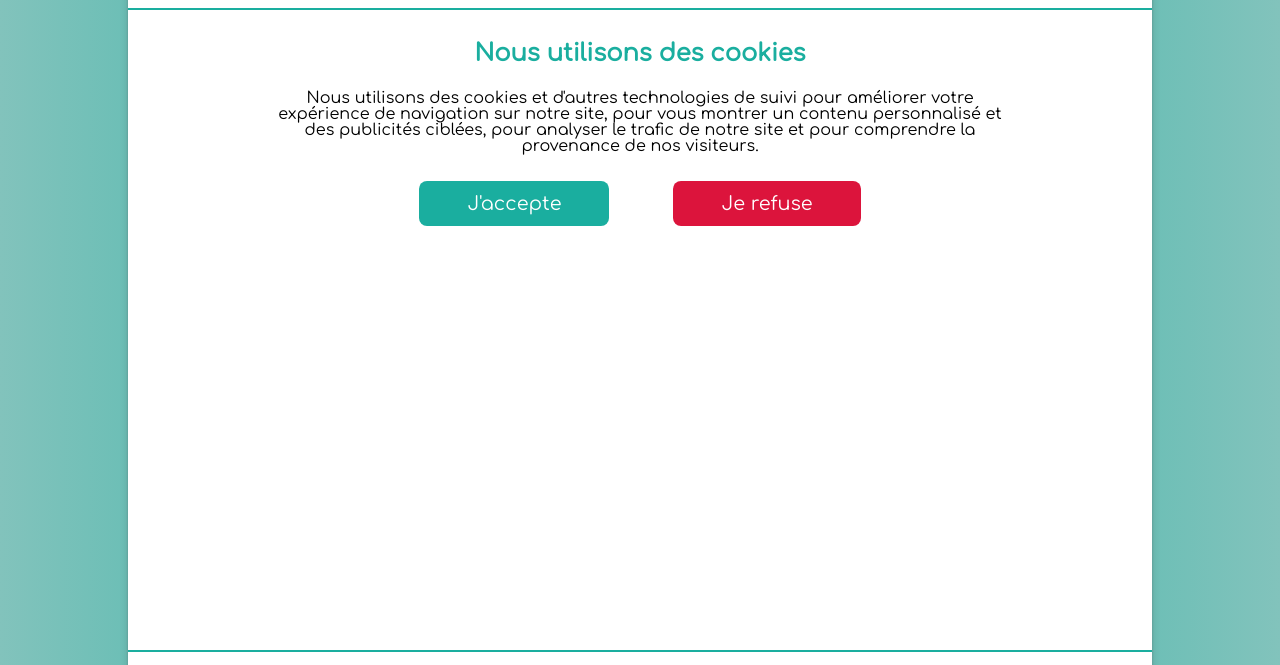
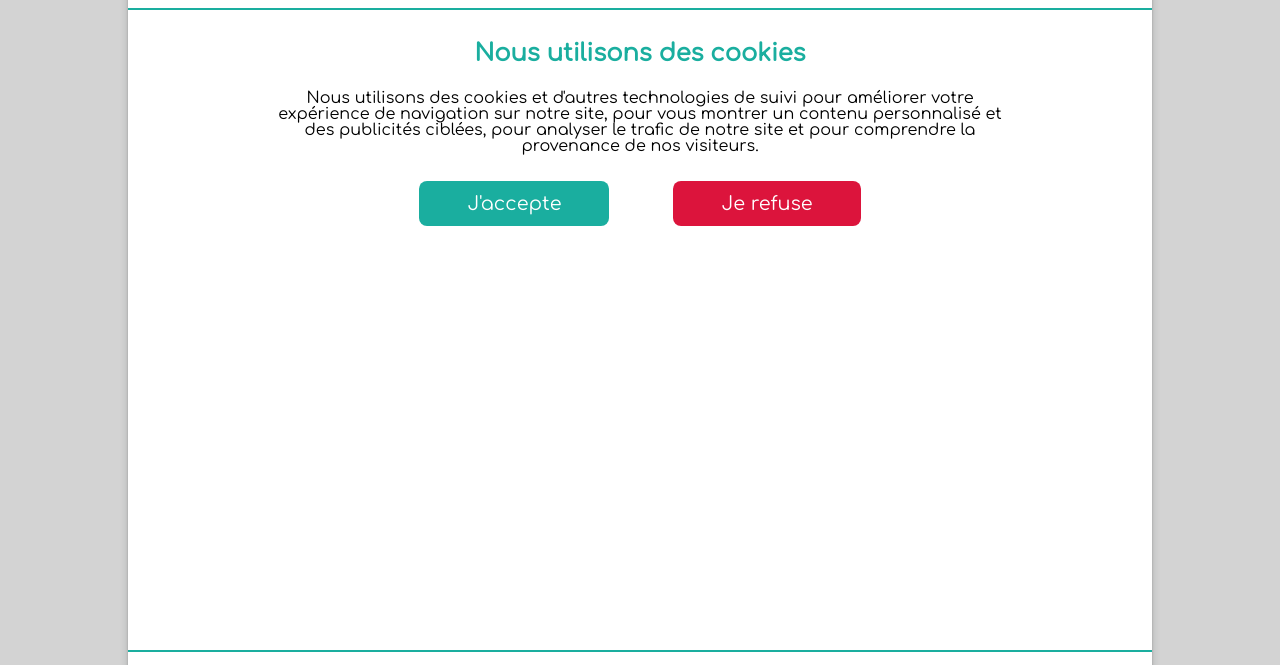
Before and after one commit to alerafart/MeetDevFront, a React app: page / in a window 1280 px wide. Shown: the part 70-735 px from the top of the page. Built offline with nearby package versions, Linux system fonts and the light colour scheme.

Commit message:
dynamisation background clear mode

```diff
--- a/src/components/MeetDev/meetdev.scss
+++ b/src/components/MeetDev/meetdev.scss
@@ -2,8 +2,9 @@
 
 .meetdevWrapper {
   transition: 0.2s;
-  // background-color: lightgray;
-  background: linear-gradient(90deg, rgba(130, 195, 188, 1) 0%, rgba(27, 174, 159, 1) 48%, rgba(130, 195, 188, 1) 100%);
+  background-color: lightgray;
+  // background-color: #d6ece6;
+  // background: linear-gradient(90deg, rgba(130, 195, 188, 1) 0%, rgba(27, 174, 159, 1) 48%, rgba(130, 195, 188, 1) 100%);
 }
 
 .dark {
--- a/src/components/ProfilDev/index.js
+++ b/src/components/ProfilDev/index.js
@@ -338,17 +338,17 @@ function ProfilDev() {
               <div
                 // type="button"
                 className="profilDev__header__about--favorite"
-                // onClick={() => {
-                //   dispatch(addOneFavorite());
-                // }}
+                onClick={() => {
+                  dispatch(addOneFavorite());
+                }}
               >
                 <img
                   src={addfavorites}
                   alt="add favorites"
                   className="profilDev__header__about--favorite"
-                  onClick={() => {
-                    dispatch(addOneFavorite());
-                  }}
+                  // onClick={() => {
+                  //   dispatch(addOneFavorite());
+                  // }}
                 /> Ajouter aux favoris
               </div>
             )
```
